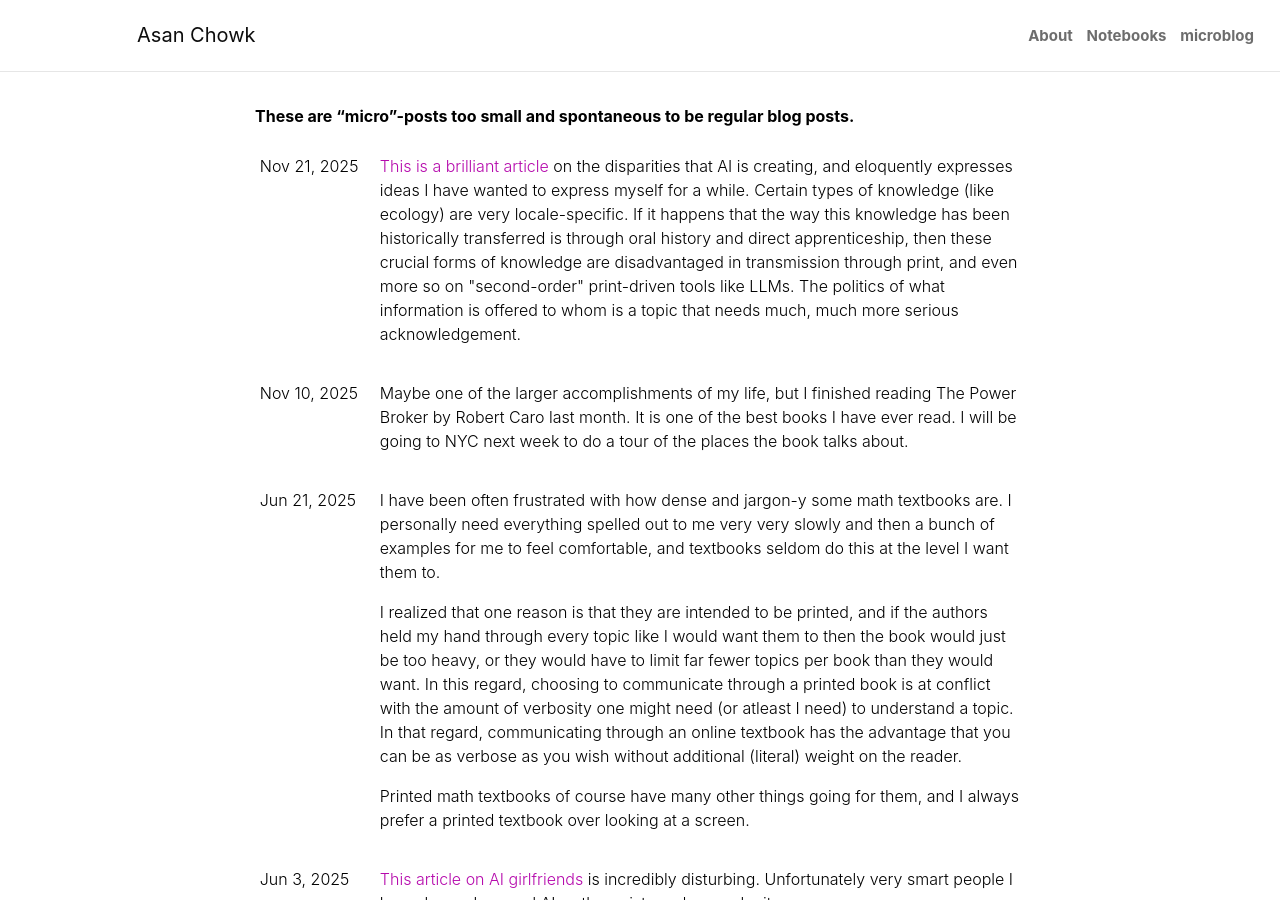
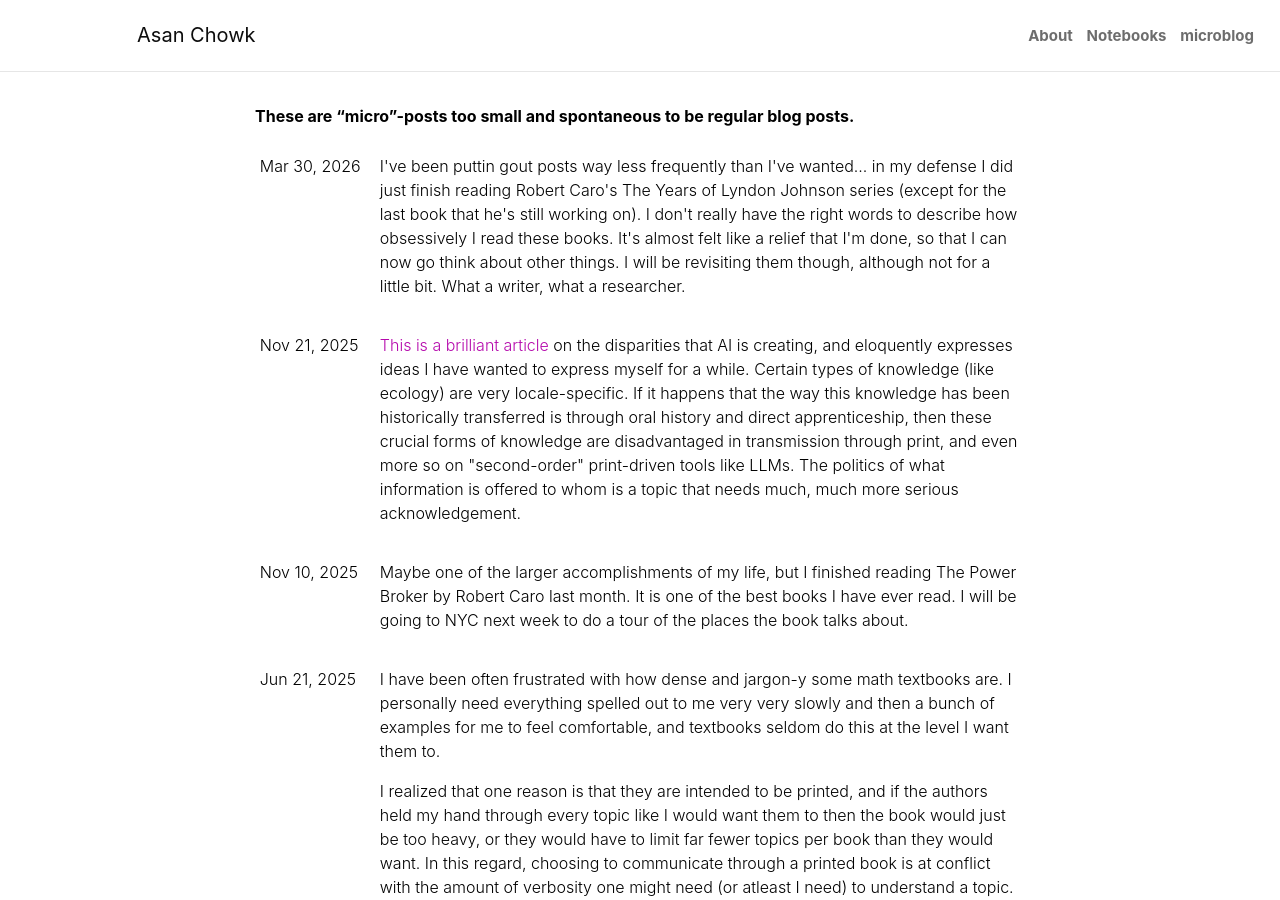
Before and after one commit to bsuwal/bsuwal.github.io, a Jekyll site: the page built from _pages/microblog.md, in a window 1280 px wide and 900 px high. Built offline with Jekyll 4.4.1, drawn with Linux system fonts in a browser that asks for light colours; a style sheet for code colours, icons or effects is not loaded.

Commit message:
micropost

```diff
--- a/_data/microblog/micro2025.yml
+++ b/_data/microblog/micro2025.yml
@@ -68,3 +68,10 @@ microposts:
            crucial forms of knowledge are disadvantaged in transmission through print, and even more so on "second-order"
            print-driven tools like LLMs. The politics of what information is offered to whom is a topic that needs much, much more serious acknowledgement.</p>
     tag: ai
+
+  - date: 2026-03-30
+    post: <p>I've been puttin gout posts way less frequently than I've wanted... in my defense I did just finish
+          reading Robert Caro's The Years of Lyndon Johnson series (except for the last book that he's still working on).
+          I don't really have the right words to describe how obsessively I read these books. It's almost felt like a
+          relief that I'm done, so that I can now go think about other things. I will be revisiting them though, although
+          not for a little bit. What a writer, what a researcher.</p>
```
Also changed, not shown: _notebooks/bookstores.md (+2 -4 lines), _posts/2026-01-02-graph-laplacian-undirected.md (+1 -1 lines).
